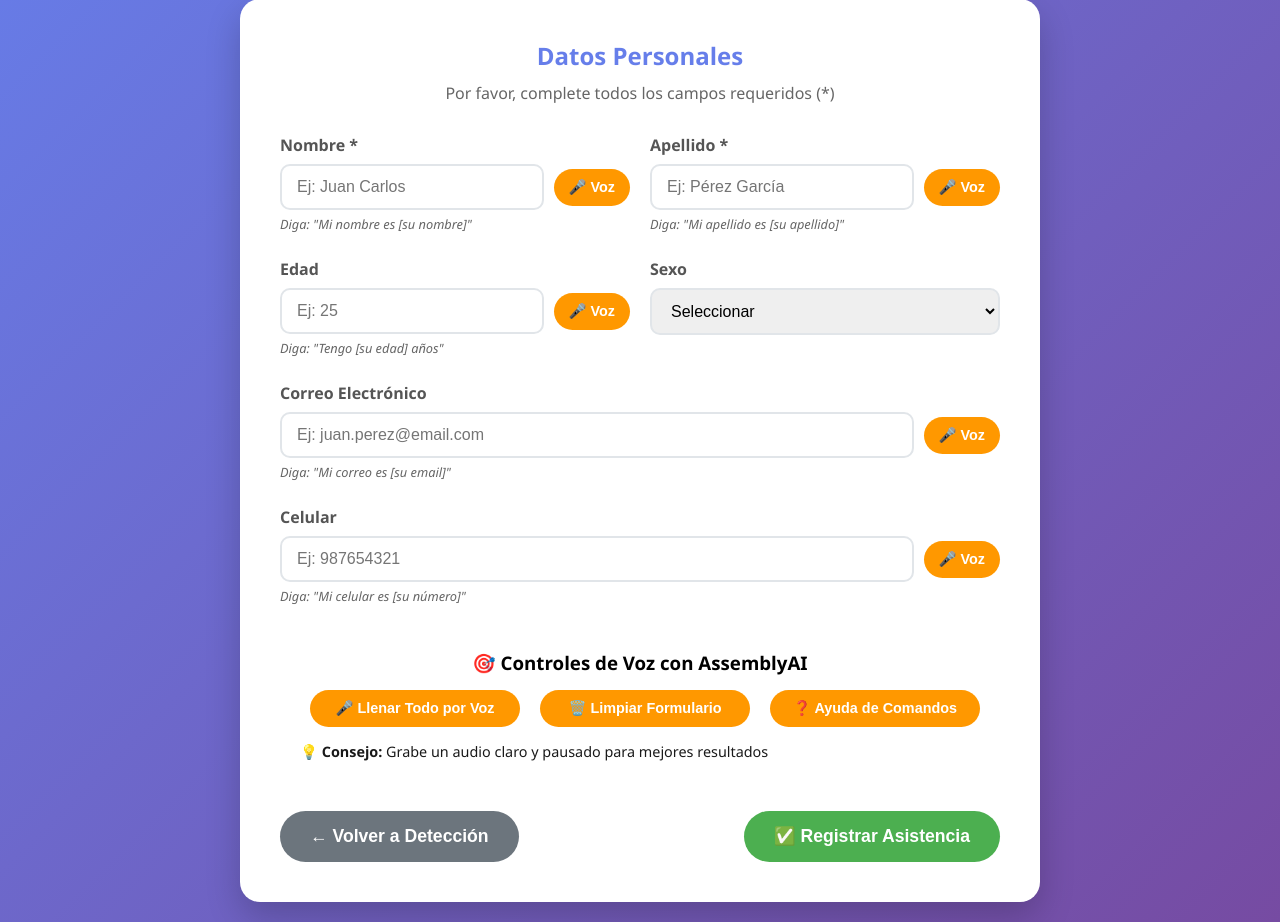
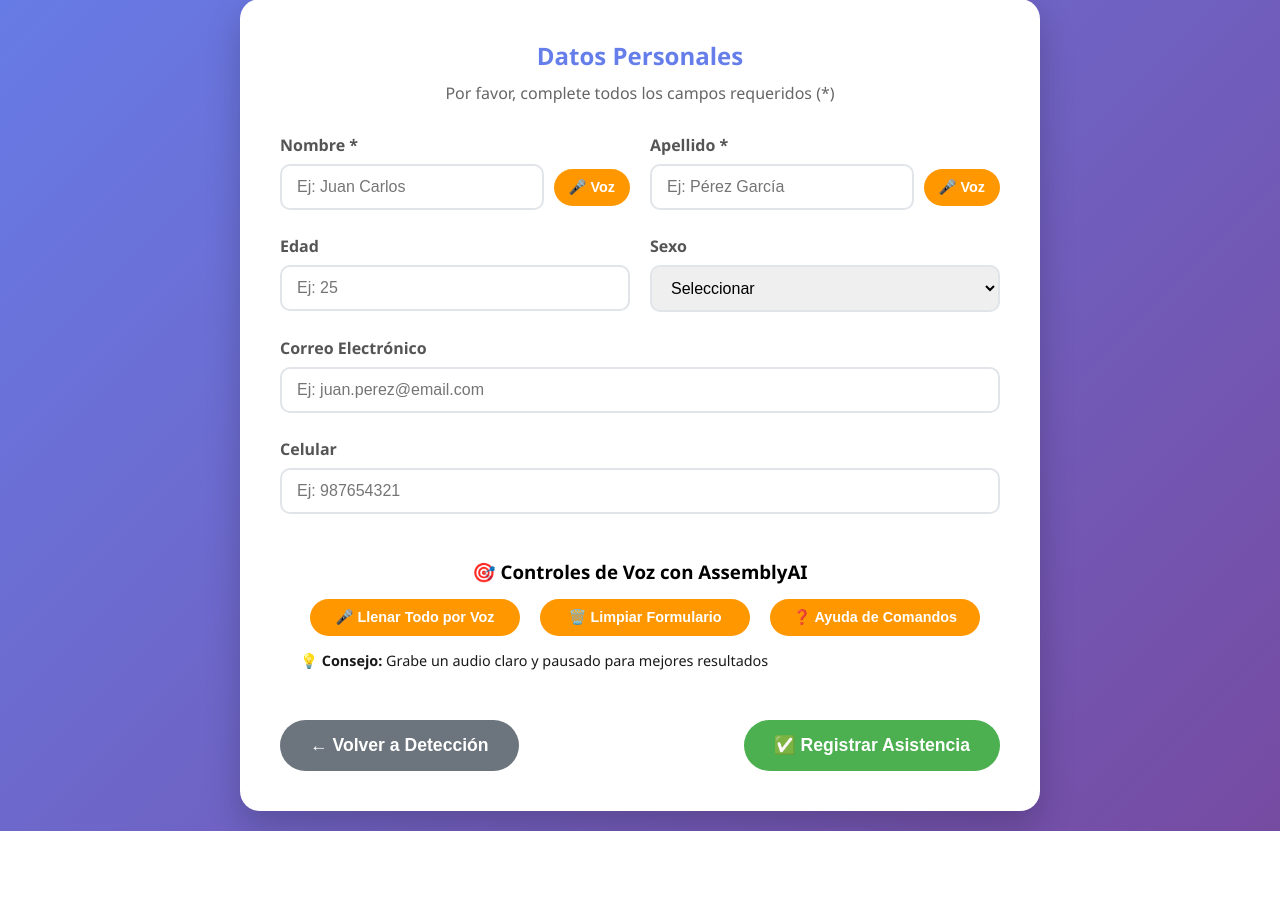
Before and after one commit to lxsae/MVP3-PI, a Flask app: template templates/formulario.html in a window 1280 px wide. Shown: the part 138-1060 px from the top of the page. After the commit the page ends 969 px from the top, so only its background shows below. Run offline with Flask 3, Linux system fonts and the light colour scheme; the template is opened without the code that fills it, so the values that code supplies are empty.

Commit message:
Limpiar formulario: eliminar textos de ayuda y botones de voz innecesarios

```diff
--- a/templates/formulario.html
+++ b/templates/formulario.html
@@ -394,7 +394,6 @@
                   🎤 Voz
                 </button>
               </div>
-              <div class="field-help">Diga: "Mi nombre es [su nombre]"</div>
             </div>
 
             <div class="form-group">
@@ -416,14 +415,12 @@
                   🎤 Voz
                 </button>
               </div>
-              <div class="field-help">Diga: "Mi apellido es [su apellido]"</div>
             </div>
           </div>
 
           <div class="form-row">
             <div class="form-group">
               <label for="edad">Edad</label>
-              <div class="input-with-voice">
               <input
                 type="number"
                 id="edad"
@@ -432,16 +429,6 @@
                 max="120"
                 placeholder="Ej: 25"
               />
-                <button
-                  type="button"
-                  class="btn btn-voice"
-                  onclick="startVoiceInput('edad')"
-                  id="edadVoiceBtn"
-                >
-                  🎤 Voz
-                </button>
-              </div>
-              <div class="field-help">Diga: "Tengo [su edad] años"</div>
             </div>
 
             <div class="form-group">
@@ -458,28 +445,16 @@
 
           <div class="form-group">
             <label for="correo">Correo Electrónico</label>
-            <div class="input-with-voice">
             <input
               type="email"
               id="correo"
               name="correo"
               placeholder="Ej: juan.perez@email.com"
             />
-              <button
-                type="button"
-                class="btn btn-voice"
-                onclick="startVoiceInput('correo')"
-                id="correoVoiceBtn"
-              >
-                🎤 Voz
-              </button>
-            </div>
-            <div class="field-help">Diga: "Mi correo es [su email]"</div>
           </div>
 
           <div class="form-group">
             <label for="celular">Celular</label>
-            <div class="input-with-voice">
             <input
               type="tel"
               id="celular"
@@ -487,16 +462,6 @@
               pattern="[0-9]{9,15}"
               placeholder="Ej: 987654321"
             />
-              <button
-                type="button"
-                class="btn btn-voice"
-                onclick="startVoiceInput('celular')"
-                id="celularVoiceBtn"
-              >
-                🎤 Voz
-              </button>
-            </div>
-            <div class="field-help">Diga: "Mi celular es [su número]"</div>
           </div>
 
           <div class="voice-controls">
```
Lines whose indentation alone changed are shown as unchanged.
